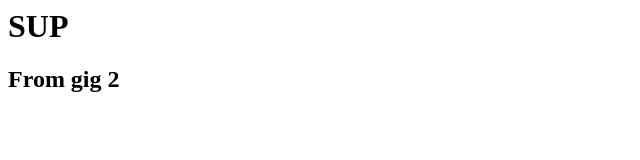
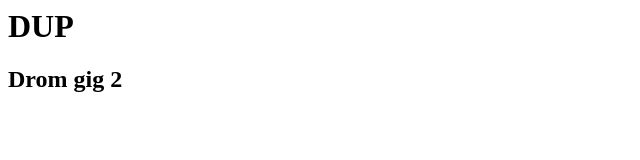
Before and after one commit to Tzikas/gigity, a plain HTML site: page index.html in a window 1280 px wide. Shown: the full height of the page, 0-640 px from the left. Drawn offline with Linux system fonts and the light colour scheme.

Commit message:
I added D

```diff
--- a/index.html
+++ b/index.html
@@ -1,6 +1,6 @@
 
 
 
-<h1>SUP</h1>
+<h1>DUP</h1>
 
-<h2>From gig 2<h2>
+<h2>Drom gig 2<h2>
```
